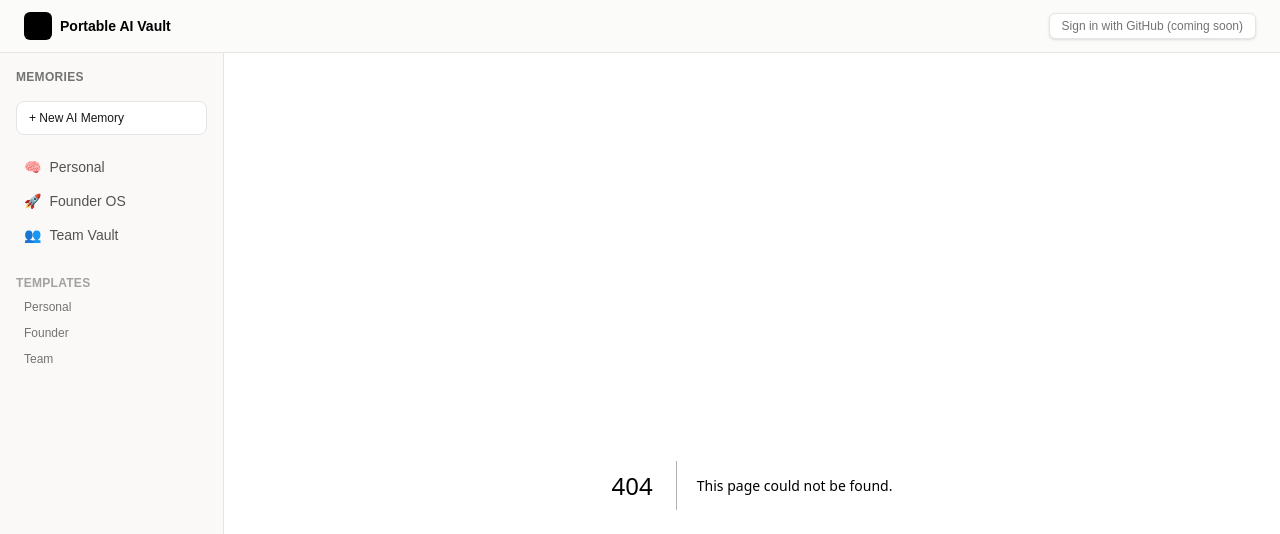
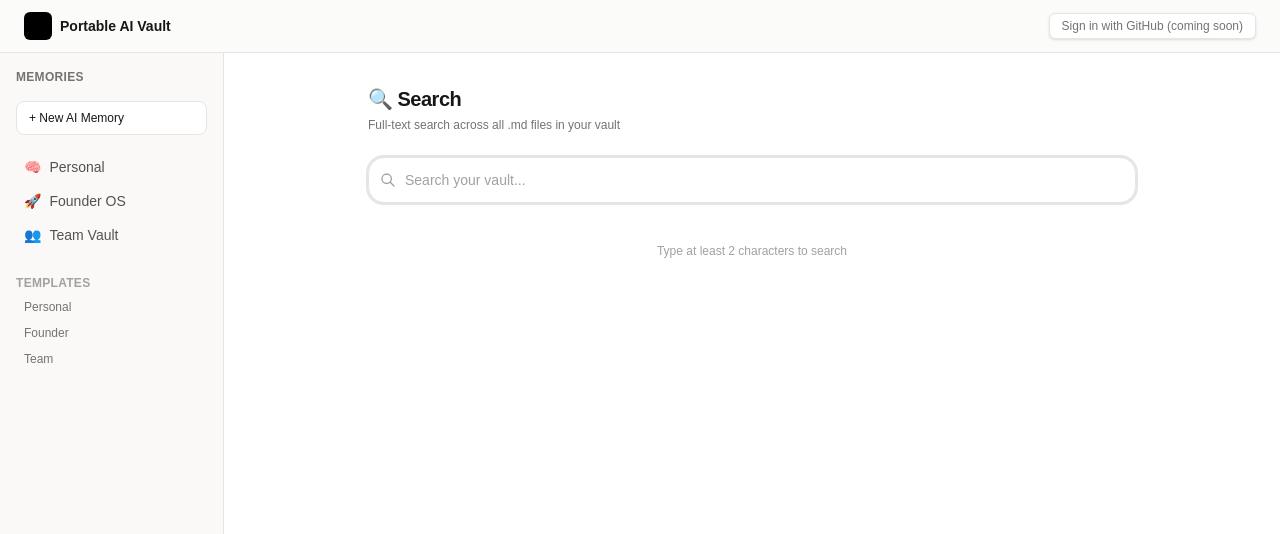
Before and after one commit to Kukomoo/portable-ai-vault-template, a Next.js app in the folder ai-vault-appp/: page /search in a window 1280 px wide. Before the commit this address had no page. Shown: the top 534 px of the page. Built offline with nearby package versions, Linux system fonts and the light colour scheme.

Commit message:
feat: add full-text search page with GitHub Search API

```diff
--- /dev/null
+++ b/ai-vault-appp/app/search/page.tsx
@@ -0,0 +1,158 @@
+'use client';
+// app/search/page.tsx
+
+import { useState, useCallback, useRef } from 'react';
+import Link from 'next/link';
+
+interface SearchResult {
+  name: string;
+  path: string;
+  html_url: string;
+  text_matches?: { fragment: string }[];
+}
+
+function pathToAppUrl(path: string): string {
+  // path is like: memory/01-identity/about-me.md
+  // We need: /memory/personal/folder/01-identity/file/about-me.md
+  // slug is derived from folder conventions - use 'personal' as fallback
+  const parts = path.split('/');
+  if (parts.length >= 3 && parts[0] === 'memory') {
+    const folder = parts[1];
+    const filename = parts[2];
+    // Map folder to memory slug
+    const slugMap: Record<string, string> = {
+      '01-identity': 'personal',
+      '02-projects': 'founder-os',
+      '03-policies': 'personal',
+      '04-prompts': 'personal',
+    };
+    const slug = slugMap[folder] ?? 'personal';
+    return `/memory/${slug}/folder/${folder}/file/${encodeURIComponent(filename)}`;
+  }
+  return '#';
+}
+
+export default function SearchPage() {
+  const [query, setQuery] = useState('');
+  const [results, setResults] = useState<SearchResult[]>([]);
+  const [status, setStatus] = useState<'idle' | 'loading' | 'done' | 'error'>('idle');
+  const [error, setError] = useState('');
+  const debounceRef = useRef<ReturnType<typeof setTimeout> | null>(null);
+
+  const handleSearch = useCallback(async (q: string) => {
+    if (q.trim().length < 2) {
+      setResults([]);
+      setStatus('idle');
+      return;
+    }
+    setStatus('loading');
+    try {
+      const res = await fetch(`/api/search?q=${encodeURIComponent(q.trim())}`);
+      if (!res.ok) throw new Error('Search failed');
+      const data = await res.json();
+      setResults(data.results ?? []);
+      setStatus('done');
+    } catch (err) {
+      setError(String(err));
+      setStatus('error');
+    }
+  }, []);
+
+  const handleChange = (e: React.ChangeEvent<HTMLInputElement>) => {
+    const val = e.target.value;
+    setQuery(val);
+    if (debounceRef.current) clearTimeout(debounceRef.current);
+    debounceRef.current = setTimeout(() => handleSearch(val), 500);
+  };
+
+  return (
+    <div className="mx-auto flex max-w-3xl flex-col gap-6">
+      {/* Header */}
+      <header>
+        <h1 className="text-xl font-semibold tracking-tight">🔍 Search</h1>
+        <p className="text-xs text-neutral-500 mt-1">
+          Full-text search across all .md files in your vault
+        </p>
+      </header>
+
+      {/* Search input */}
+      <div className="relative">
+        <div className="pointer-events-none absolute inset-y-0 left-3 flex items-center">
+          <svg className="h-4 w-4 text-neutral-400" fill="none" viewBox="0 0 24 24" stroke="currentColor">
+            <path strokeLinecap="round" strokeLinejoin="round" strokeWidth={2} d="M21 21l-6-6m2-5a7 7 0 11-14 0 7 7 0 0114 0z" />
+          </svg>
+        </div>
+        <input
+          type="text"
+          value={query}
+          onChange={handleChange}
+          placeholder="Search your vault..."
+          autoFocus
+          className="w-full rounded-2xl border border-[#e7e5e4] bg-white pl-9 pr-4 py-3 text-sm text-neutral-800 placeholder:text-neutral-400 shadow-sm focus:outline-none focus:ring-2 focus:ring-neutral-200"
+        />
+        {status === 'loading' && (
+          <div className="absolute inset-y-0 right-3 flex items-center">
+            <div className="h-4 w-4 animate-spin rounded-full border-2 border-neutral-300 border-t-neutral-600" />
+          </div>
+        )}
+      </div>
+
+      {/* Results */}
+      {status === 'error' && (
+        <div className="rounded-xl border border-red-200 bg-red-50 px-4 py-3 text-sm text-red-700">
+          {error}
+        </div>
+      )}
+
+      {status === 'done' && results.length === 0 && (
+        <div className="rounded-2xl border border-[#e7e5e4] bg-white px-6 py-10 text-center text-neutral-400 text-sm">
+          No results found for &ldquo;{query}&rdquo;
+        </div>
+      )}
+
+      {results.length > 0 && (
+        <div className="rounded-2xl border border-[#e7e5e4] bg-white overflow-hidden shadow-[0_1px_0_rgba(15,23,42,0.03)]">
+          <div className="px-4 py-2 border-b border-neutral-100 text-xs text-neutral-500">
+            {results.length} result{results.length !== 1 ? 's' : ''}
+          </div>
+          <ul>
+            {results.map((result, i) => {
+              const appUrl = pathToAppUrl(result.path);
+              const parts = result.path.split('/');
+              const folder = parts[1] ?? '';
+              const file = parts[2]?.replace('.md', '') ?? result.name;
+              const fragment = result.text_matches?.[0]?.fragment ?? '';
+
+              return (
+                <li
+                  key={i}
+                  className="border-b border-neutral-100 last:border-none px-4 py-3 hover:bg-neutral-50 transition-colors"
+                >
+                  <Link href={appUrl} className="block">
+                    <div className="flex items-center gap-2 mb-1">
+                      <span className="text-base">📄</span>
+                      <span className="font-medium text-sm text-neutral-900">{file}</span>
+                      <span className="text-[11px] text-neutral-400">{folder}</span>
+                    </div>
+                    {fragment && (
+                      <p className="text-xs text-neutral-500 pl-6 line-clamp-2">
+                        ...{fragment}...
+                      </p>
+                    )}
+                    <p className="text-[11px] text-neutral-400 pl-6 mt-0.5">{result.path}</p>
+                  </Link>
+                </li>
+              );
+            })}
+          </ul>
+        </div>
+      )}
+
+      {status === 'idle' && query.length === 0 && (
+        <div className="text-center text-neutral-400 text-xs mt-4">
+          Type at least 2 characters to search
+        </div>
+      )}
+    </div>
+  );
+}
```
